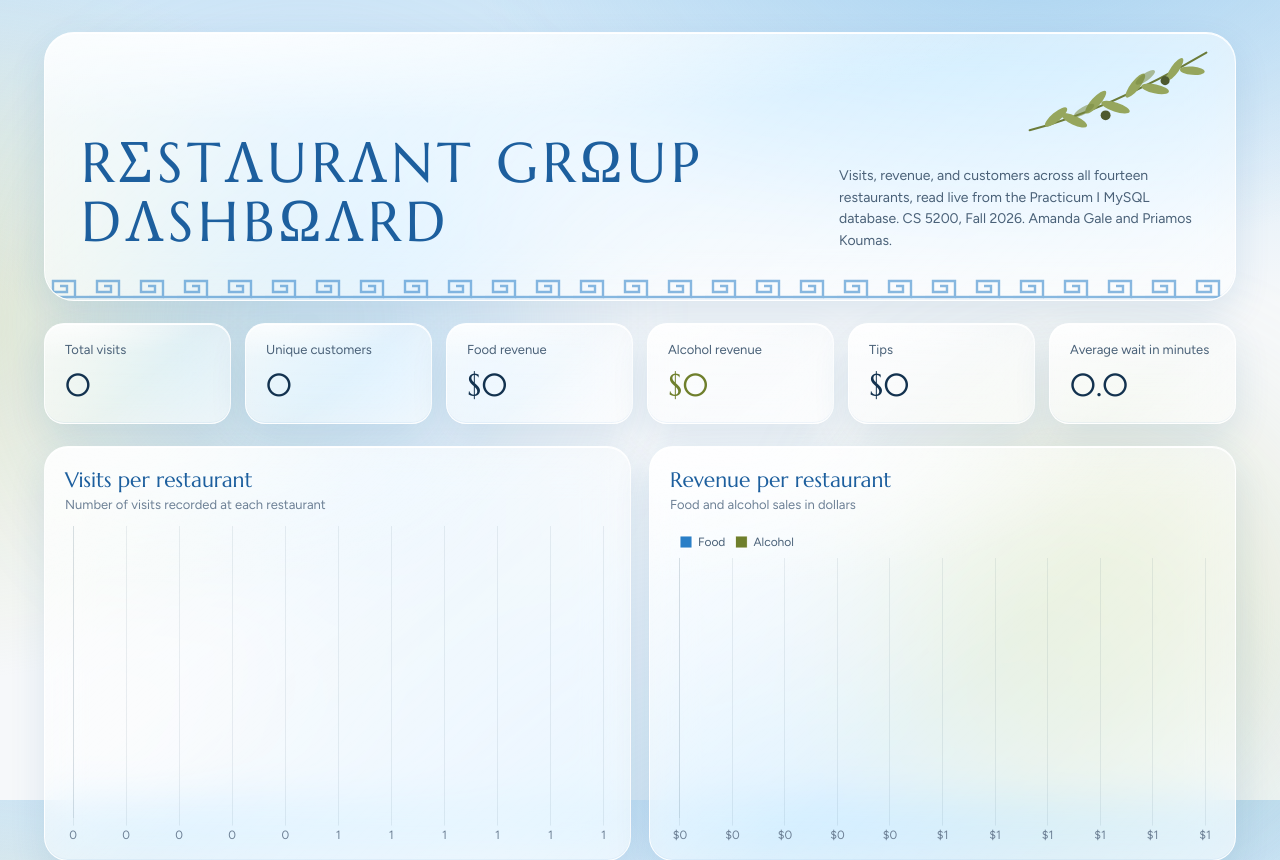
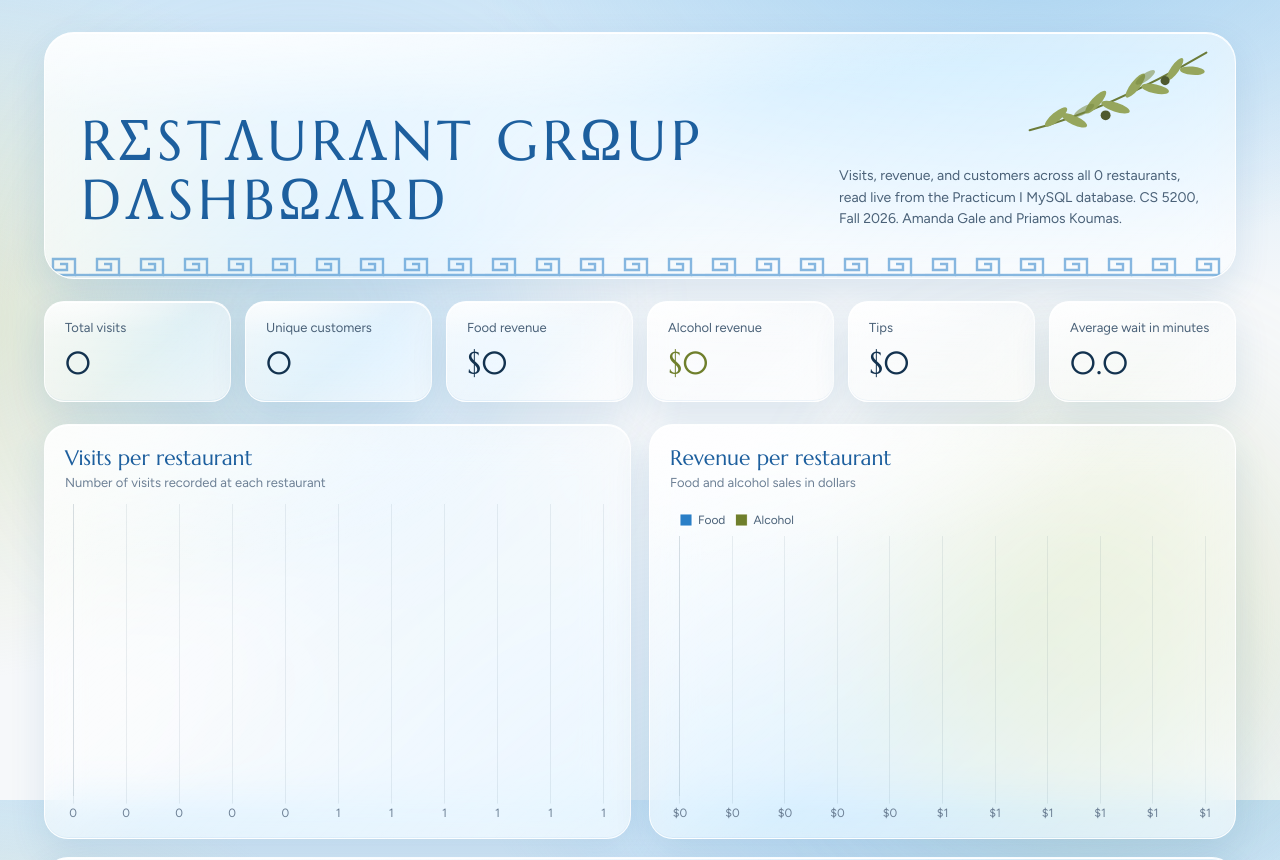
Before and after one commit to amanda-gale/PracticumI, a Flask app: page / in a window 1280 px wide. Shown: the top 860 px of the page. Run offline with Flask 3, Linux system fonts and the light colour scheme.

Commit message:
updated dashboard

```diff
--- a/dashboard/templates/index.html
+++ b/dashboard/templates/index.html
@@ -167,7 +167,7 @@
       <div>
         <h1 aria-label="Restaurant Group Dashboard"><span aria-hidden="true">RΣSTΛURΛNT GRΩUP<br>DΛSHBΩΛRD</span></h1>
       </div>
-      <p class="about">Visits, revenue, and customers across all fourteen restaurants, read live from the Practicum I MySQL database. CS 5200, Fall 2026. Amanda Gale and Priamos Koumas.</p>
+      <p class="about">Visits, revenue, and customers across all {{ data.totals.restaurants }} restaurants, read live from the Practicum I MySQL database. CS 5200, Fall 2026. Amanda Gale and Priamos Koumas.</p>
     </div>
     <div class="meander" aria-hidden="true"></div>
   </header>
```
